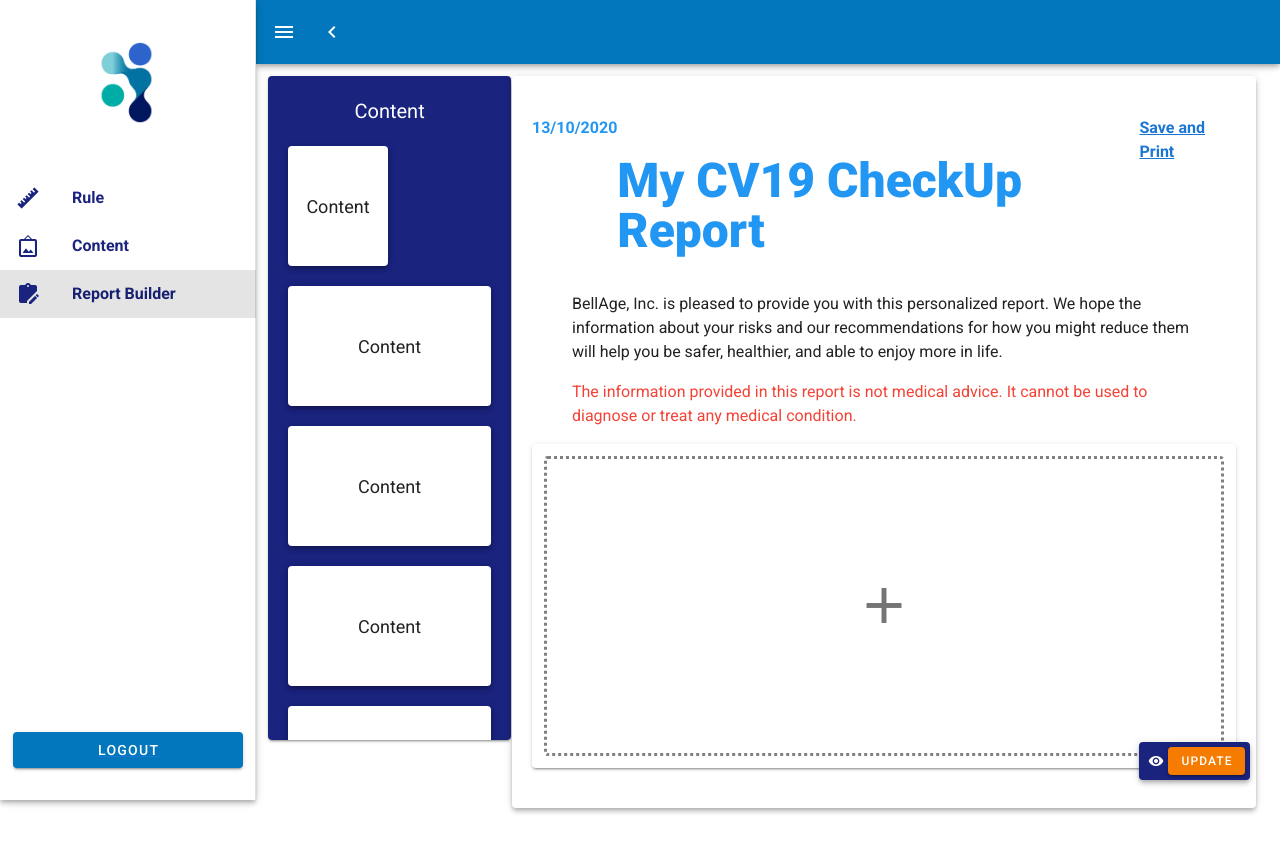
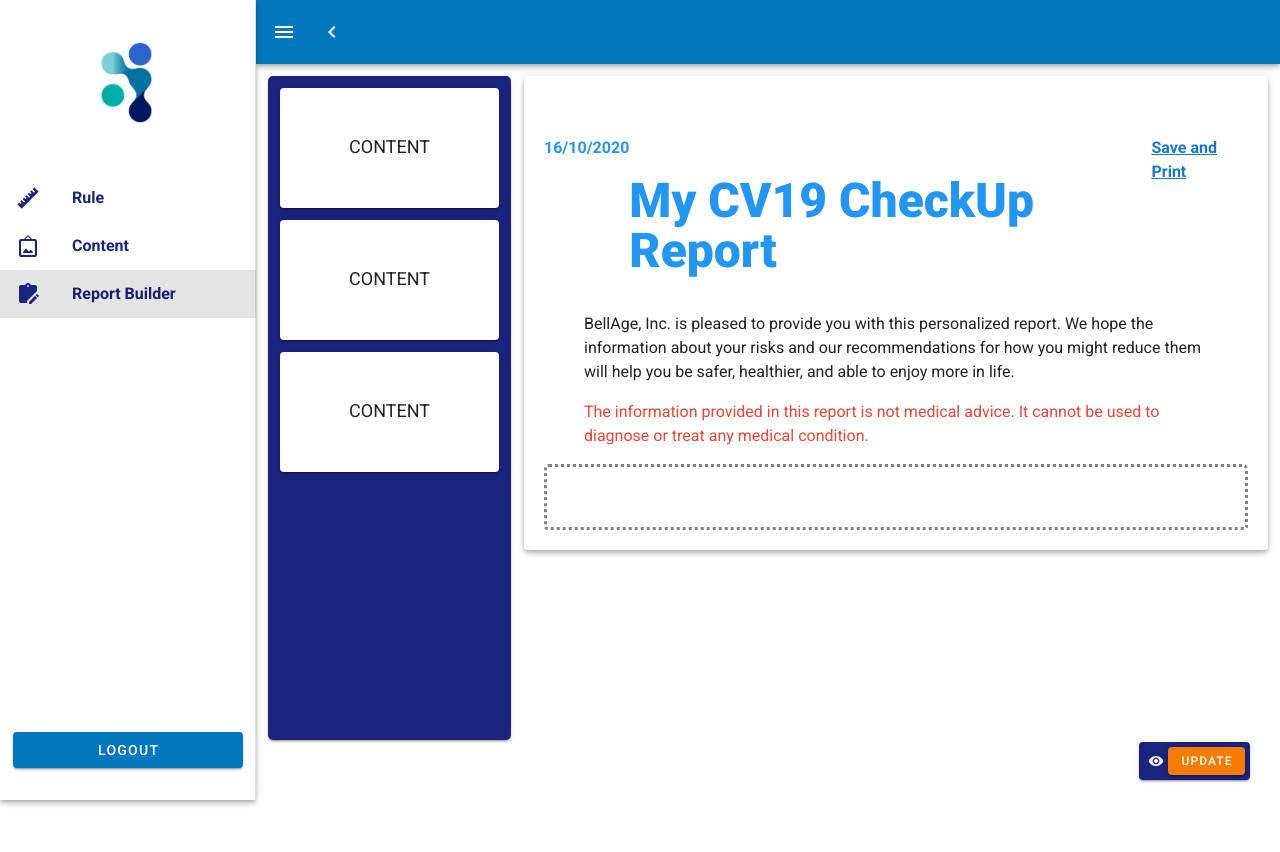
Before and after one commit to vinixcode/cv19-cms-frontend, a Nuxt app: page /report-builder in a window 1280 px wide. Shown: the top 852 px of the page. Built offline with nearby package versions, Linux system fonts and the light colour scheme.

Commit message:
latest changes report builder

```diff
--- a/components/board.vue
+++ b/components/board.vue
@@ -12,15 +12,10 @@ export default {
       const cardID = e.dataTransfer.getData('card_id')
       const card = document.getElementById(cardID)
       card.style.display = 'block'
-      e.target.appendChild(card)
+      e.target.prepend(card)
     },
   },
 }
 </script>
 
-<style>
-.board {
-  width: 200px;
-  height: 400px;
-}
-</style>
+<style></style>
--- a/components/card.vue
+++ b/components/card.vue
@@ -2,7 +2,7 @@
   <div
     :id="id"
     :draggable="draggable"
-    class="card"
+    class="card ma-3 d-flex justify-center align-center rounded elevation-2"
     @dragstart="dragStart"
     @dragover.stop
   >
@@ -17,9 +17,9 @@ export default {
     dragStart: (e) => {
       const target = e.target
       e.dataTransfer.setData('card_id', target.id)
-      // setTimeout(() => {
-      // target.style.display = 'none'
-      // }, 0)
+      setTimeout(() => {
+        target.style.display = 'none'
+      }, 0)
     },
   },
 }
@@ -27,8 +27,20 @@ export default {
 
 <style>
 .card {
-  width: 100px;
-  height: 100px;
-  background-color: white;
+  background-color: #fff;
+  cursor: move;
+  height: 120px;
+  transition-duration: 0.5s;
+  transition-property: all;
+  font-size: 18px;
+  font-weight: 400;
+}
+
+.card:hover {
+  background-color: rgb(255, 246, 227);
+  transform: scale(1.05, 1.05);
+  color: #1a237e;
+  font-size: 20px;
+  font-weight: 500;
 }
 </style>
--- a/pages/app.vue
+++ /dev/null
@@ -1,45 +0,0 @@
-<template>
-  <div id="app">
-    <main class="d-flex mx-10">
-      <board id="board-1" class="pa-5 ma-5">
-        <card id="card-1" class="ma-3" draggable="true">
-          <p>Card One</p>
-        </card>
-      </board>
-      <board id="board-2" class="pa-5 ma-5">
-        <card id="card-2" class="ma-3" draggable="true">
-          <p>Card Two</p>
-        </card>
-      </board>
-    </main>
-  </div>
-</template>
-
-<script>
-import board from '../components/board'
-import card from '../components/card'
-export default {
-  name: 'App',
-  components: {
-    board,
-    card,
-  },
-}
-</script>
-
-<style>
-#board-1 {
-  overflow: auto !important;
-  height: 83vh;
-  width: 19vw;
-  background-color: #1a237e;
-}
-
-#board-2 {
-  border-style: dotted !important;
-  border-width: 3px !important;
-  border-color: gray;
-  height: 300px;
-  cursor: move;
-}
-</style>
--- a/pages/report-builder.vue
+++ b/pages/report-builder.vue
@@ -1,6 +1,6 @@
 <template>
   <v-app>
-    <div class="update rounded elevation-4">
+    <div class="update rounded elevation-2">
       <template>
         <a class="text-decoration-none" href="">
           <v-icon color="white" small class="mx-1"> mdi-eye </v-icon>
@@ -18,92 +18,24 @@
     </div>
     <v-row>
       <v-col md="3">
-        <v-card class="px-5 pb-10 toolbar-content" color="indigo darken-4">
-          <v-toolbar-title class="white--text pa-5 text-center"
-            >Content</v-toolbar-title
-          >
-          <!-- Content -->
-          <div>
-            <div
-              draggable
-              class="mb-5 content-draggable d-flex justify-center align-center rounded elevation-4 card"
-            >
-              <p class="mt-4">Content</p>
-            </div>
-            <div
-              draggable
-              class="mb-5 content-draggable d-flex justify-center align-center rounded elevation-4"
-            >
-              <p class="mt-4">Content</p>
-            </div>
-            <div
-              draggable
-              class="mb-5 content-draggable d-flex justify-center align-center rounded elevation-4"
-            >
-              <p class="mt-4">Content</p>
-            </div>
-            <div
-              draggable
-              class="mb-5 content-draggable d-flex justify-center align-center rounded elevation-4"
-            >
-              <p class="mt-4">Content</p>
-            </div>
-            <div
-              draggable
-              class="mb-5 content-draggable d-flex justify-center align-center rounded elevation-4"
-            >
-              <p class="mt-4">Content</p>
-            </div>
-            <div
-              draggable
-              class="mb-5 content-draggable d-flex justify-center align-center rounded elevation-4"
-            >
-              <p class="mt-4">Content</p>
-            </div>
-            <div
-              draggable
-              class="mb-5 content-draggable d-flex justify-center align-center rounded elevation-4"
-            >
-              <p class="mt-4">Content</p>
-            </div>
-            <div
-              draggable
-              class="mb-5 content-draggable d-flex justify-center align-center rounded elevation-4"
-            >
-              <p class="mt-4">Content</p>
-            </div>
-            <div
-              draggable
-              class="mb-5 content-draggable d-flex justify-center align-center rounded elevation-4"
-            >
-              <p class="mt-4">Content</p>
-            </div>
-            <div
-              draggable
-              class="mb-5 content-draggable d-flex justify-center align-center rounded elevation-4"
-            >
-              <p class="mt-4">Content</p>
-            </div>
-            <div
-              draggable
-              class="mb-5 content-draggable d-flex justify-center align-center rounded elevation-4"
-            >
-              <p class="mt-4">Content</p>
-            </div>
-          </div>
-        </v-card>
+        <board class="board-1 elevation-2">
+          <card id="card-1" draggable="true">
+            <p class="mt-3">CONTENT</p>
+          </card>
+          <card id="card-2" draggable="true">
+            <p class="mt-3">CONTENT</p>
+          </card>
+          <card id="card-3" draggable="true">
+            <p class="mt-3">CONTENT</p>
+          </card>
+        </board>
       </v-col>
       <v-col md="9">
-        <v-card
-          elevation="4"
-          class="px-5 pb-10 mx-3 float-right"
-          height="auto"
-          width="100%"
-        >
+        <v-card elevation="4" class="pa-5" height="auto" width="100%">
           <div
             class="d-flex justify-space-around font-weight-bold mt-10 blue--text"
           >
-            <p>13/10/2020</p>
+            <p>16/10/2020</p>
             <p class="mt-10 text-h3 font-weight-black">
               My CV19 CheckUp Report
             </p>
@@ -123,16 +55,19 @@
               cannot be used to diagnose or treat any medical condition.
             </p>
           </div>
-          <!-- Report -->
-          <div>
-            <div class="">
-              <v-card class="pa-3 mt-3">
-                <div class="new-item d-flex justify-center align-center">
-                  <v-icon size="60" color="gray">mdi-plus</v-icon>
-                </div>
-              </v-card>
-            </div>
-          </div>
+          <board class="board-2 py-5 pb-10">
+            <!-- <div class="new-item">
+              <v-icon
+                id="card-0"
+                draggable="false"
+                color="grey lighten-1"
+                class="ma-10"
+                size="60"
+              >
+                mdi-plus</v-icon
+              >
+            </div> -->
+          </board>
         </v-card>
       </v-col>
     </v-row>
@@ -140,40 +75,39 @@
 </template>
 
 <script>
-export default {}
+import board from '../components/board'
+import card from '../components/card'
+export default {
+  name: 'App',
+  components: {
+    board,
+    card,
+  },
+}
 </script>
 
 <style>
-.content-draggable {
-  background-color: #fff;
-  cursor: move;
-  height: 120px;
-  transition-duration: 0.5s;
-  transition-property: all;
-  font-size: 18px;
-}
-
-.content-draggable:hover {
-  background-color: rgb(255, 246, 227);
-  transform: scale(1.05, 1.05);
-  color: #1a237e;
-  font-size: 20px;
-}
-
-.toolbar-content {
+.board-1 {
+  overflow: auto !important;
+  height: 83vh;
+  width: 19vw;
+  background-color: #1a237e;
+  border-radius: 5px;
   position: fixed;
 }
 
-.new-item {
+.board-2 {
   border-style: dotted !important;
   border-width: 3px !important;
   border-color: gray;
-  height: 300px;
+  border-radius: 5px;
+  height: auto;
   cursor: move;
+  width: 100%;
 }
 
-.new-item:hover {
-  background-color: rgb(255, 246, 227);
+.board-2:hover {
+  background-color: rgb(227, 247, 255);
 }
 
 .update {
@@ -185,9 +119,8 @@ export default {}
   z-index: 1;
 }
 
-.toolbar-content {
-  overflow: auto !important;
-  height: 83vh;
-  width: 19vw;
+.new-item {
+  background-color: blue;
+  width: 100% !important;
 }
 </style>
```
